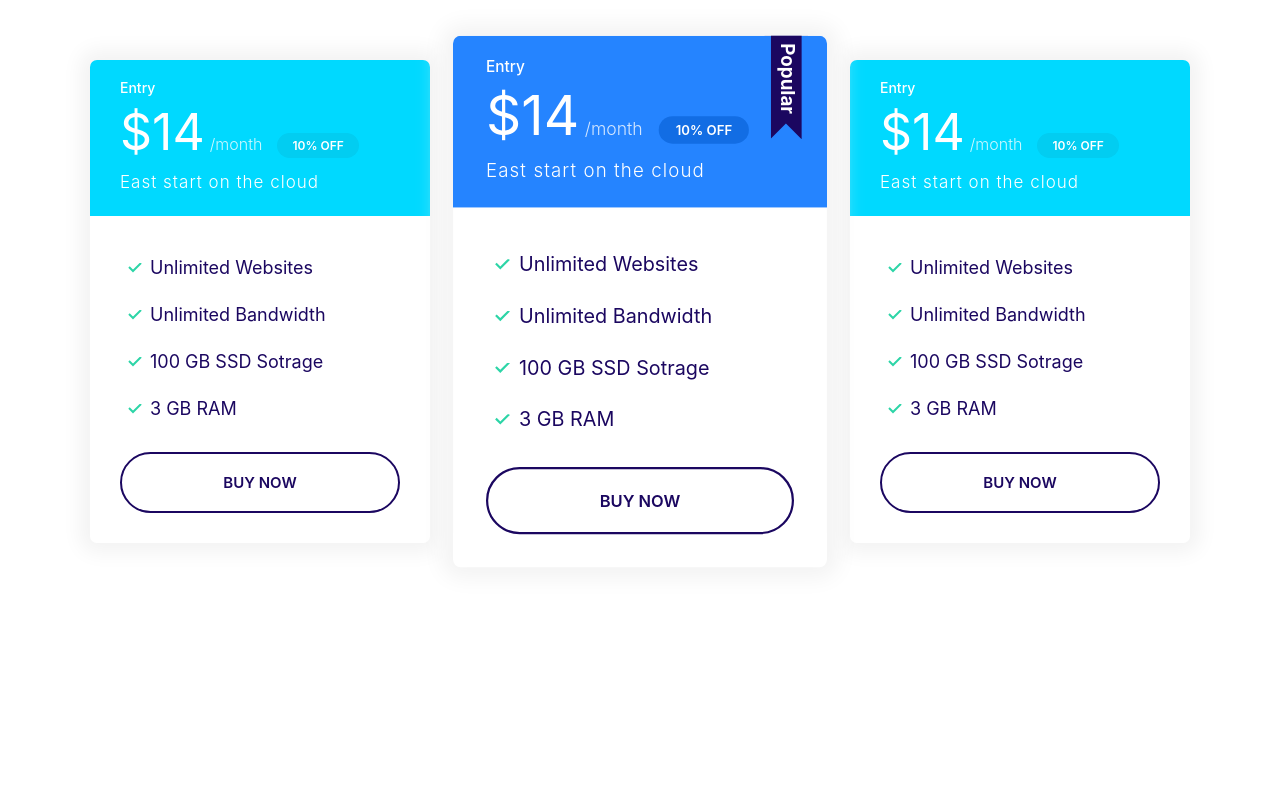
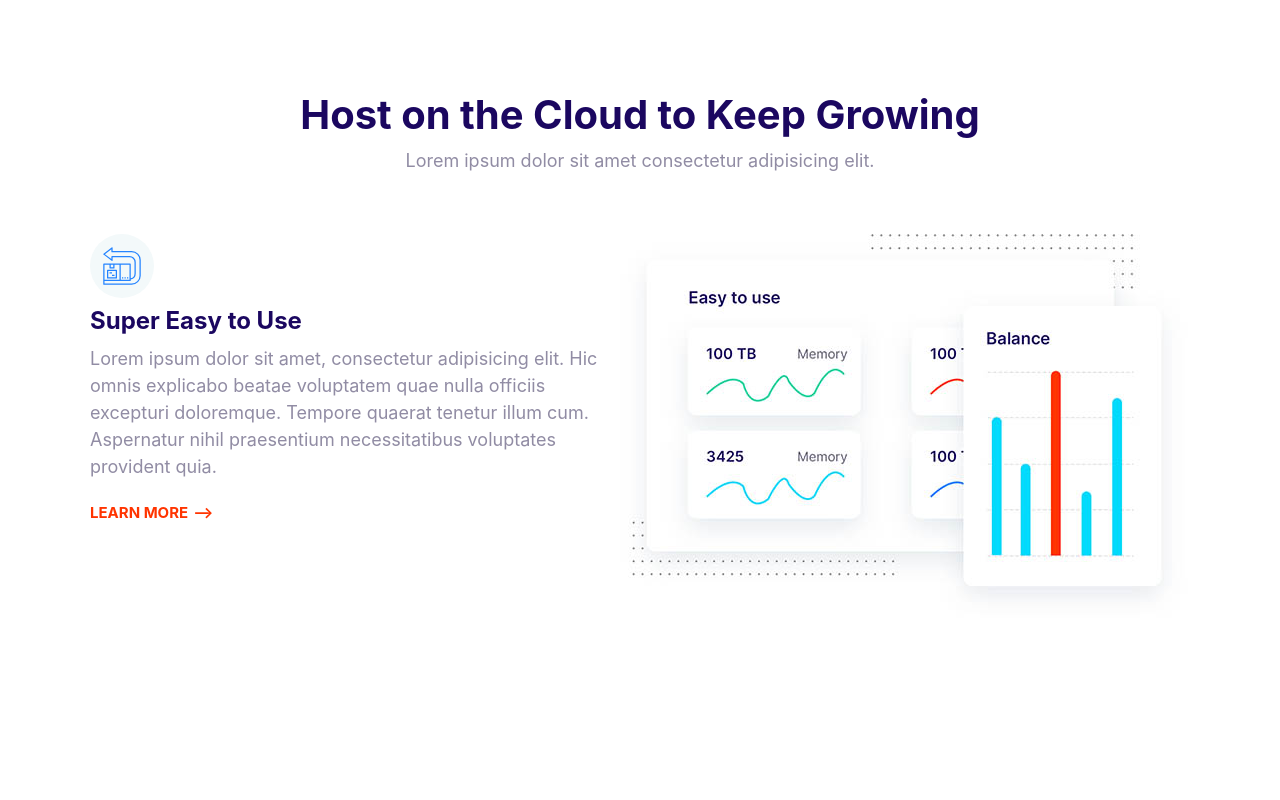
Before and after one commit to danielvmv/danify, a plain HTML site: page index.html in a window 1280 px wide. Shown: the top 800 px of the page. Drawn offline with Linux system fonts and the light colour scheme.

Commit message:
Add Feature block component

```diff
--- a/CSS/styles.css
+++ b/CSS/styles.css
@@ -761,3 +761,27 @@
   max-width: 500px;
   margin: 0 auto;
 }
+
+/* Features */
+.feature {
+  gap: 4rem 2rem;
+  margin: 12rem 0;
+}
+
+.feature:first-of-type {
+  margin-top: 6rem;
+}
+
+.feature__heading {
+  margin: 1rem 0;
+}
+
+.feature__image {
+  width: 100%;
+}
+
+@media screen and (min-width: 768px) {
+  .feature:nth-of-type(even) .feature__content {
+    order: 2;
+  }
+}
--- a/index.html
+++ b/index.html
@@ -9,70 +9,71 @@
     <link rel="stylesheet" href="CSS/styles.css" />
   </head>
   <body>
-    <section class="block container block-plans">
-      <div class="grid grid--1x3">
-        <div class="plan">
-          <div class="card card--secondary">
-            <header class="card__header">
-              <h3 class="plan__name">Entry</h3>
-              <span class="plan__price">$14</span>
-              <span class="plan__billing-cycle">/month</span>
-              <span class="badge badge--secondary badge--small">10% OFF</span>
-              <span class="plan__description">East start on the cloud</span>
-            </header>
-            <div class="card__body">
-              <ul class="list list--tick">
-                <li class="list__item">Unlimited Websites</li>
-                <li class="list__item">Unlimited Bandwidth</li>
-                <li class="list__item">100 GB SSD Sotrage</li>
-                <li class="list__item">3 GB RAM</li>
-              </ul>
-              <button class="btn btn--outline btn--block">Buy Now</button>
-            </div>
-          </div>
+    <section class="block container">
+      <header class="block__header">
+        <h2>Host on the Cloud to Keep Growing</h2>
+        <p>Lorem ipsum dolor sit amet consectetur adipisicing elit.</p>
+      </header>
+      <article class="grid grid--1x2 feature">
+        <div class="feature__content">
+          <span class="icon-container">
+            <svg class="icon icon--primary">
+              <use xlink:href="images/sprite.svg#easy"></use>
+            </svg>
+          </span>
+          <h3 class="feature__heading">Super Easy to Use</h3>
+          <p>
+            Lorem ipsum dolor sit amet, consectetur adipisicing elit. Hic omnis
+            explicabo beatae voluptatem quae nulla officiis excepturi
+            doloremque. Tempore quaerat tenetur illum cum. Aspernatur nihil
+            praesentium necessitatibus voluptates provident quia.
+          </p>
+          <a href="#" class="link-arrow">Learn More</a>
         </div>
-        <div class="plan plan--popular">
-          <div class="card card--primary">
-            <header class="card__header">
-              <h3 class="plan__name">Entry</h3>
-              <span class="plan__price">$14</span>
-              <span class="plan__billing-cycle">/month</span>
-              <span class="badge badge--primary badge--small">10% OFF</span>
-              <span class="plan__description">East start on the cloud</span>
-            </header>
-            <div class="card__body">
-              <ul class="list list--tick">
-                <li class="list__item">Unlimited Websites</li>
-                <li class="list__item">Unlimited Bandwidth</li>
-                <li class="list__item">100 GB SSD Sotrage</li>
-                <li class="list__item">3 GB RAM</li>
-              </ul>
-              <button class="btn btn--outline btn--block">Buy Now</button>
-            </div>
-          </div>
+        <picture>
+          <source
+            type="image/web"
+            srcset="images/easy.webp 1x, images/easy@2x.webp 2x"
+          />
+          <source
+            type="image/jpg"
+            srcset="images/easy.jpg 1x, images/easy@2x.jpg 2x"
+          />
+          <img src="images/easy@2x.jpg" alt="" />
+        </picture>
+      </article>
+    </section>
+    <section class="block container">
+      <article class="grid grid--1x2 feature">
+        <div class="feature__content">
+          <span class="icon-container">
+            <svg class="icon icon--primary">
+              <use xlink:href="images/sprite.svg#easy"></use>
+            </svg>
+          </span>
+          <h3 class="feature__heading">Simply Fast Websites</h3>
+          <p>
+            Lorem ipsum dolor sit amet, consectetur adipisicing elit. Hic omnis
+            explicabo beatae voluptatem quae nulla officiis excepturi
+            doloremque. Tempore quaerat tenetur illum cum. Aspernatur nihil
+            praesentium necessitatibus voluptates provident quia.
+          </p>
+          <a href="#" class="link-arrow">Learn More</a>
         </div>
-        <div class="plan">
-          <div class="card card--secondary">
-            <header class="card__header">
-              <h3 class="plan__name">Entry</h3>
-              <span class="plan__price">$14</span>
-              <span class="plan__billing-cycle">/month</span>
-              <span class="badge badge--secondary badge--small">10% OFF</span>
-              <span class="plan__description">East start on the cloud</span>
-            </header>
-            <div class="card__body">
-              <ul class="list list--tick">
-                <li class="list__item">Unlimited Websites</li>
-                <li class="list__item">Unlimited Bandwidth</li>
-                <li class="list__item">100 GB SSD Sotrage</li>
-                <li class="list__item">3 GB RAM</li>
-              </ul>
-              <button class="btn btn--outline btn--block">Buy Now</button>
-            </div>
-          </div>
-        </div>
-      </div>
+        <picture>
+          <source
+            type="image/web"
+            srcset="images/easy.webp 1x, images/easy@2x.webp 2x"
+          />
+          <source
+            type="image/jpg"
+            srcset="images/easy.jpg 1x, images/easy@2x.jpg 2x"
+          />
+          <img src="images/easy@2x.jpg" alt="" />
+        </picture>
+      </article>
     </section>
+
     <script src="js/main.js"></script>
   </body>
 </html>
```
Also changed, not shown: components/feature-block.html (added, +64 -0 lines), images/easy.jpg (added), images/easy.webp (added), images/easy@2x.jpg (added), images/easy@2x.webp (added).
